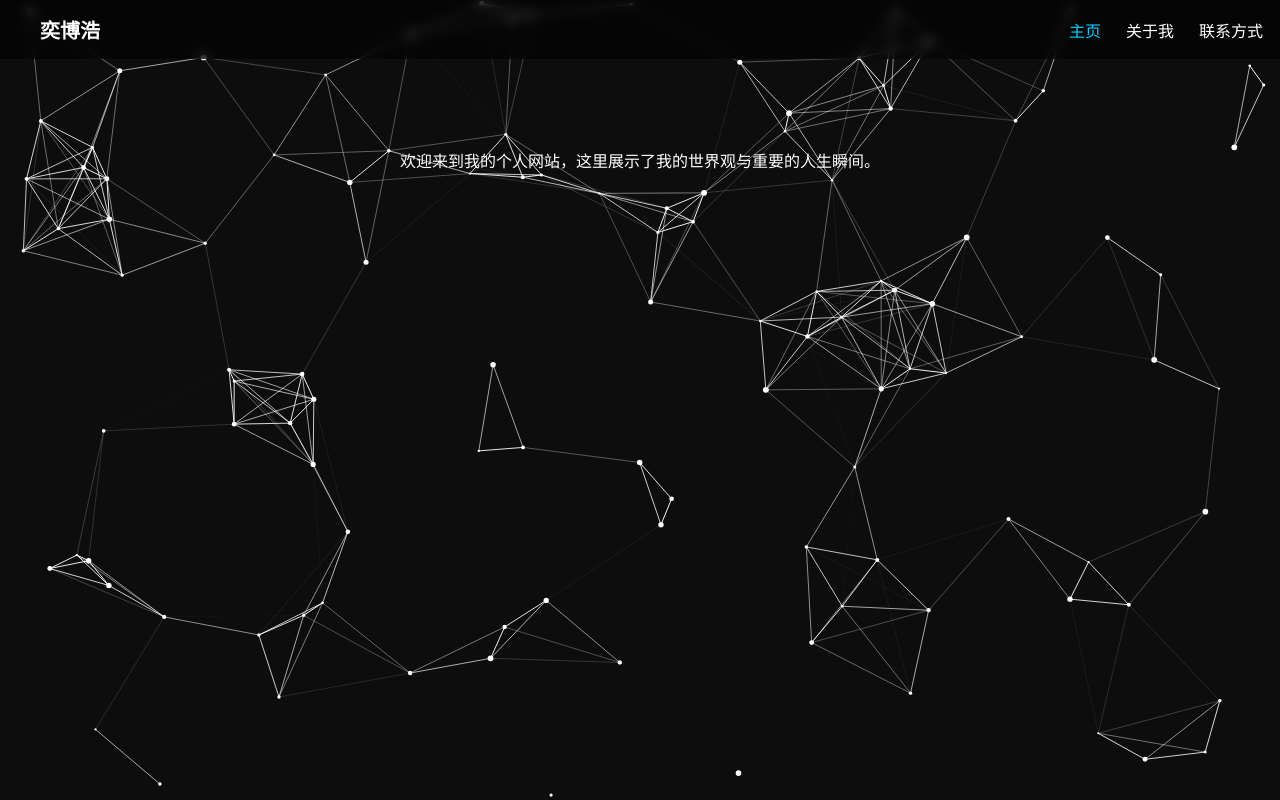
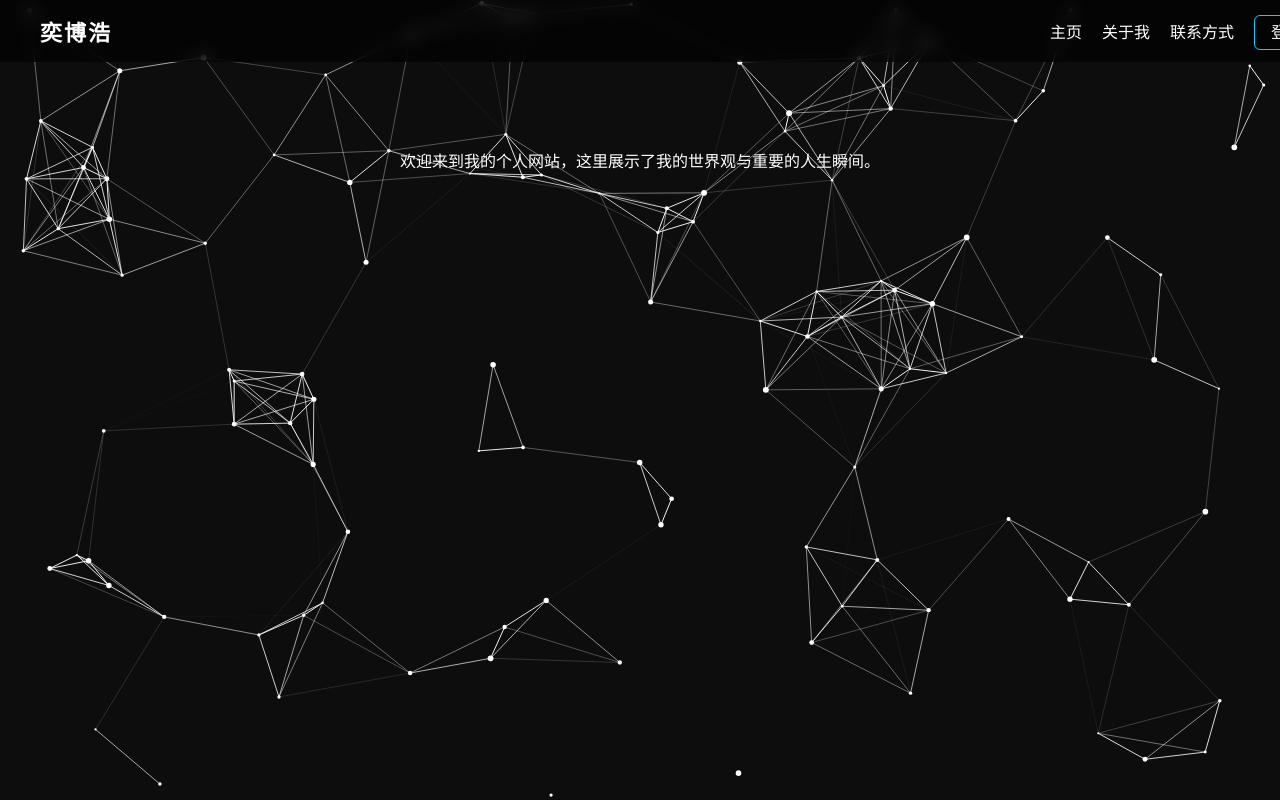
Before and after one commit to YBH100/my-website, a plain HTML site: page index.html in a window 1280 px wide. Drawn offline with Linux system fonts and the light colour scheme.

Commit message:
Update main.css

```diff
--- a/styles/main.css
+++ b/styles/main.css
@@ -18,44 +18,62 @@ body {
   z-index: -1; /* 保证在所有内容后面 */
 }
 
-/* 导航栏 */
+/* ===== 导航栏样式 ===== */
 .navbar {
   position: fixed;
   top: 0;
   left: 0;
   width: 100%;
-  padding: 15px 40px;
+  background: rgba(0, 0, 0, 0.65);
+  backdrop-filter: blur(8px);
   display: flex;
   justify-content: space-between;
   align-items: center;
-  background: rgba(0, 0, 0, 0.6);
-  backdrop-filter: blur(6px);
-  z-index: 10;
+  padding: 15px 40px;
+  z-index: 100;
 }
 
 .nav-logo {
-  font-size: 20px;
+  font-size: 22px;
   font-weight: bold;
+  color: #fff;
+  letter-spacing: 2px;
 }
 
 .nav-links {
+  display: flex;
+  align-items: center;
+  gap: 20px;
   list-style: none;
-  display: flex;
-  gap: 25px;
   margin: 0;
   padding: 0;
 }
 
-.nav-links li a {
+.nav-links a {
+  color: #fff;
   text-decoration: none;
-  color: #fff;
-  font-size: 16px;
-  transition: color 0.3s;
+  font-weight: 500;
+  transition: color 0.3s ease;
 }
 
-.nav-links li a:hover,
-.nav-links li a.active {
+.nav-links a:hover {
   color: #00d4ff;
+}
+
+/* 登录按钮 */
+#loginBtn {
+  padding: 8px 16px;
+  border: 1px solid #00d4ff;
+  border-radius: 6px;
+  background: transparent;
+  color: #fff;
+  cursor: pointer;
+  transition: all 0.3s ease;
+}
+
+#loginBtn:hover {
+  background: #00d4ff;
+  color: #000;
 }
 
 /* 主内容区域 */
```
